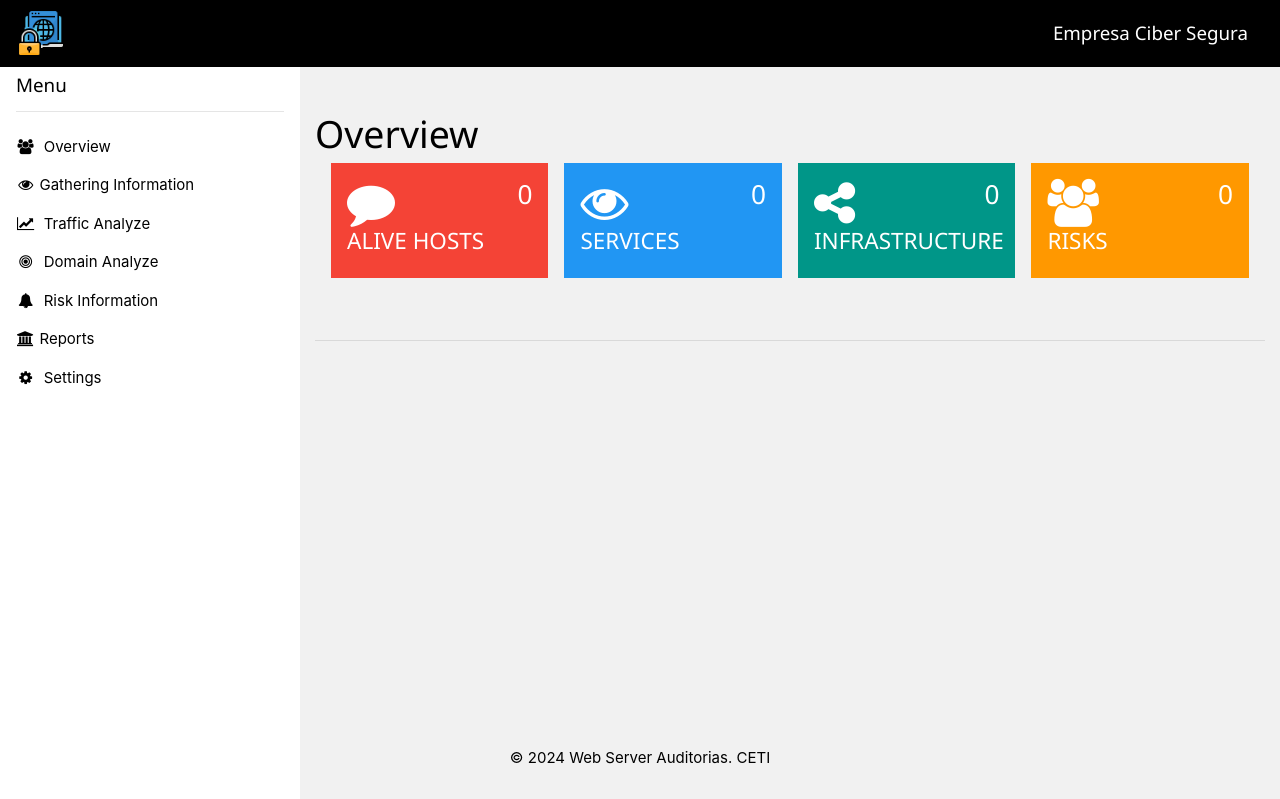
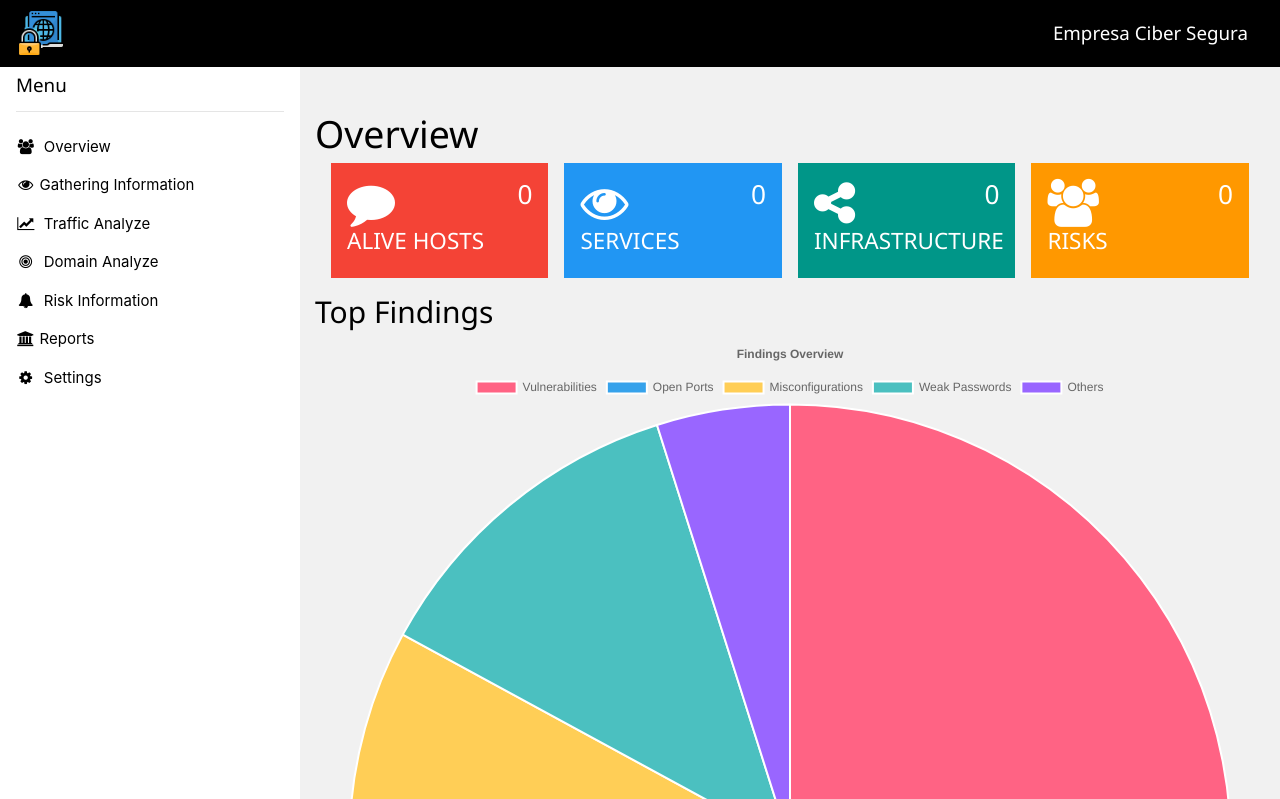
Before and after one commit to AbisaitReynaga/cibersecurity-tool, a Flask app: page / in a window 1280 px wide. Shown: the top 799 px of the page. Run offline with Flask 3, Linux system fonts and the light colour scheme; some libraries are stand-ins or nearby versions.

Commit message:
pie chart render

```diff
--- a/web_application/routes.py
+++ b/web_application/routes.py
@@ -1,4 +1,4 @@
-from flask import render_template, request, Blueprint
+from flask import render_template, request, Blueprint, jsonify
 from web_application import app
 import sh, json, os, subprocess
 from web_application.data.default_data import get_default_data_overview_label
@@ -12,30 +12,22 @@ def index():
     json_file = '/home/cybersecurity-tool/web_application/data/scanning_data.json'
     overview_data = analyze_data(json_file)
 
-    # Dummy data for top findings
-    findings_labels = ["Finding A", "Finding B", "Finding C", "Finding D", "Finding E"]
-    findings_data = [10, 20, 30, 25, 15]  # Corresponding data for each finding
-
-    findings_list = [
-        {"description": "New record, over 90 views.", "time": "10 mins"},
-        {"description": "Database error.", "time": "15 mins"},
-        {"description": "New record, over 40 users.", "time": "17 mins"},
-        {"description": "New comments.", "time": "25 mins"},
-        {"description": "Check transactions.", "time": "28 mins"},
-        {"description": "CPU overload.", "time": "35 mins"},
-        {"description": "New shares.", "time": "39 mins"}
-    ]
-
     return render_template(
         'overview/overview.html',
-        findings_labels=findings_labels,
-        findings_data=findings_data,
         alive_hosts=overview_data['alive_hosts'],
         services=overview_data['total_services'],
         infrastructure=overview_data['infrastructure'],
-        risks=overview_data['risks'],
-        findings_list=findings_list
+        risks=overview_data['risks']
     )
+
+@app.route('/api/findings-data')
+def get_findings_data():
+    # Example data, in reality, this might come from a database or other source
+    findings_data = {
+        'labels': ['Vulnerabilities', 'Open Ports', 'Misconfigurations', 'Weak Passwords', 'Others'],
+        'data': [12, 19, 3, 5, 2]
+    }
+    return jsonify(findings_data)
 
 @app.route('/hidden')  # or any other appropriate route name
 def hidden():
--- a/web_application/static/js/findingsChart.js
+++ b/web_application/static/js/findingsChart.js
@@ -27,7 +27,15 @@ function renderFindingsChart(findingsLabels, findingsData) {
     });
 }
 
+// Fetch data from the API and render the chart
 document.addEventListener('DOMContentLoaded', function() {
-    // Assuming findingsLabels and findingsData are available globally from the template
-    renderFindingsChart(window.findingsLabels, window.findingsData);
+    fetch('/api/findings-data')
+        .then(response => response.json())
+        .then(data => {
+            const { labels, data: findingsData } = data;
+            renderFindingsChart(labels, findingsData);
+        })
+        .catch(error => {
+            console.error('Error fetching findings data:', error);
+        });
 });
--- a/web_application/templates/index.html
+++ b/web_application/templates/index.html
@@ -55,7 +55,7 @@
 
       <!-- Header -->
       <header class="w3-container" style="padding-top:22px">
-        <h5><b><i class="fa fa-dashboard"></i> My Dashboard</b></h5>
+        <h5><b><i class="fa fa-dashboard"></i> Legacy Overview</b></h5>
       </header>
 
       <!-- Overview cards -->
--- a/web_application/templates/overview/overview.html
+++ b/web_application/templates/overview/overview.html
@@ -38,6 +38,6 @@
     </div>
 
     <!-- Include the Findings Block -->
-    {% include 'components/findings.html' %}
+    {% include 'overview/findings.html' %}
 
 {% endblock %}
```
Also changed, not shown: web_application/data/default_data.py (+20 -1 lines).
